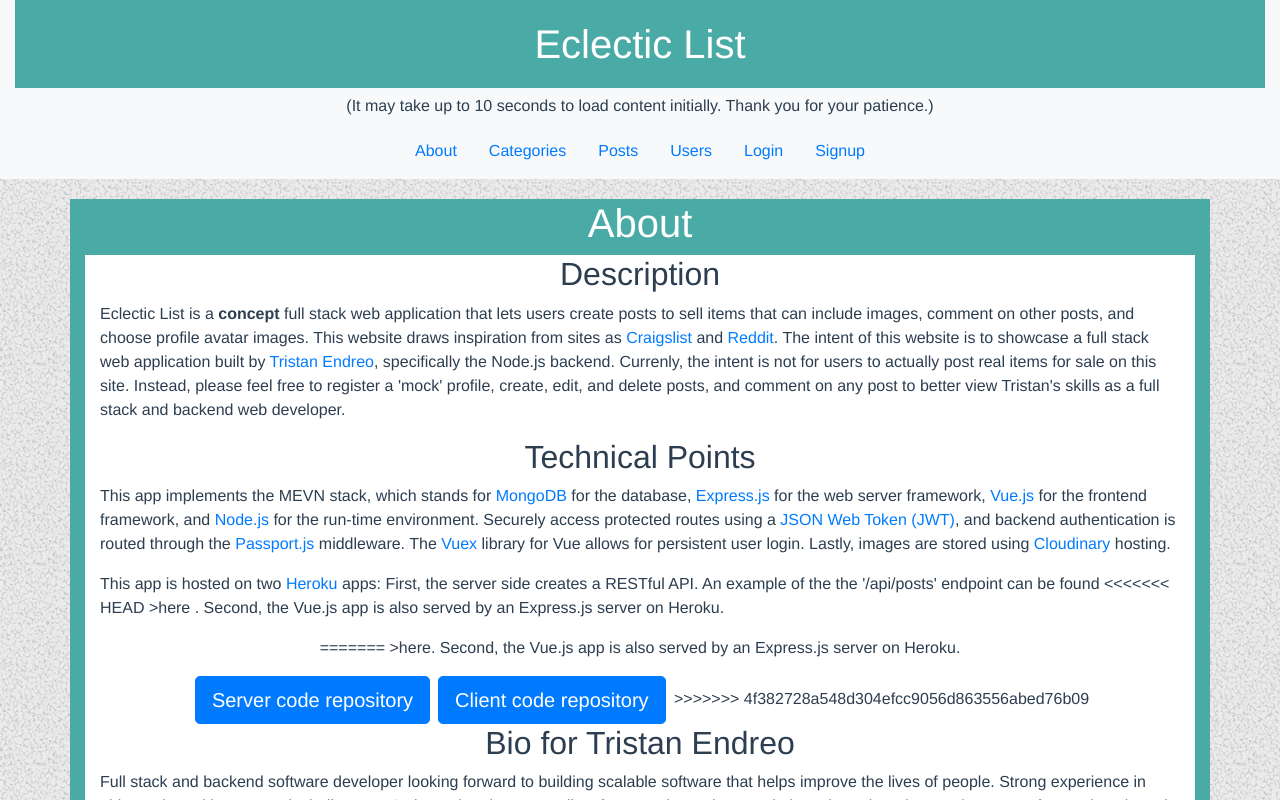
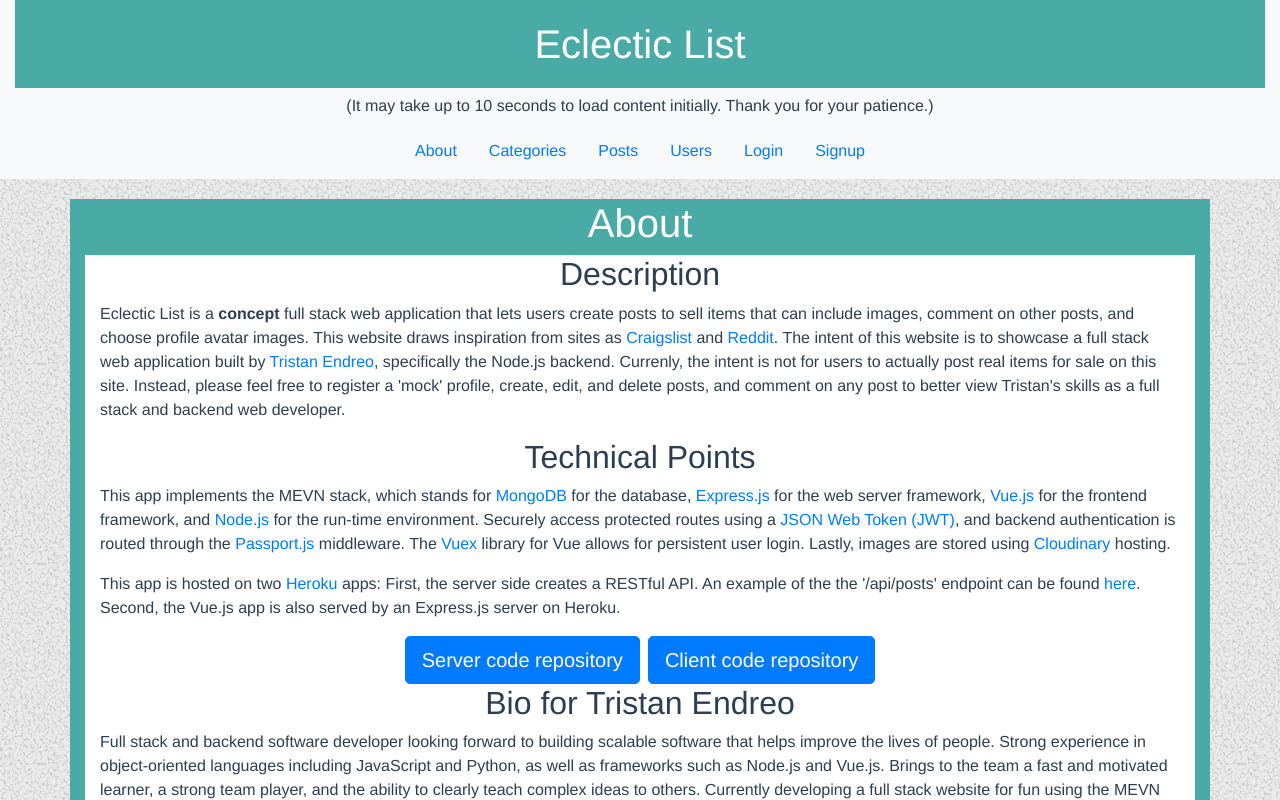
Before and after one commit to EndreoT/Eclectic-List-Client, a Vue app: page /about in a window 1280 px wide. Shown: the top 800 px of the page. Built offline with nearby package versions, Linux system fonts and the light colour scheme.

Commit message:
resolve merge conflict in about.vue

```diff
--- a/src/views/About.vue
+++ b/src/views/About.vue
@@ -62,11 +62,6 @@
         <a
           href="https://eclectic-list-server.herokuapp.com/api/posts"
           target="_blank"
-<<<<<<< HEAD
-        >here</a>
-        . Second, the Vue.js app is also served by an Express.js server on Heroku.
-      </p>
-=======
         >here</a>. Second, the Vue.js app is also served by an Express.js server on Heroku.
       </p>
       <a
@@ -85,7 +80,6 @@
       >Client code repository</a>
 
       <!-- Bio -->
->>>>>>> 4f382728a548d304efcc9056d863556abed76b09
       <h2>Bio for Tristan Endreo</h2>
       <p class="text-left">
         Full stack and backend software developer looking forward to building scalable software that helps improve the lives of people.
```
